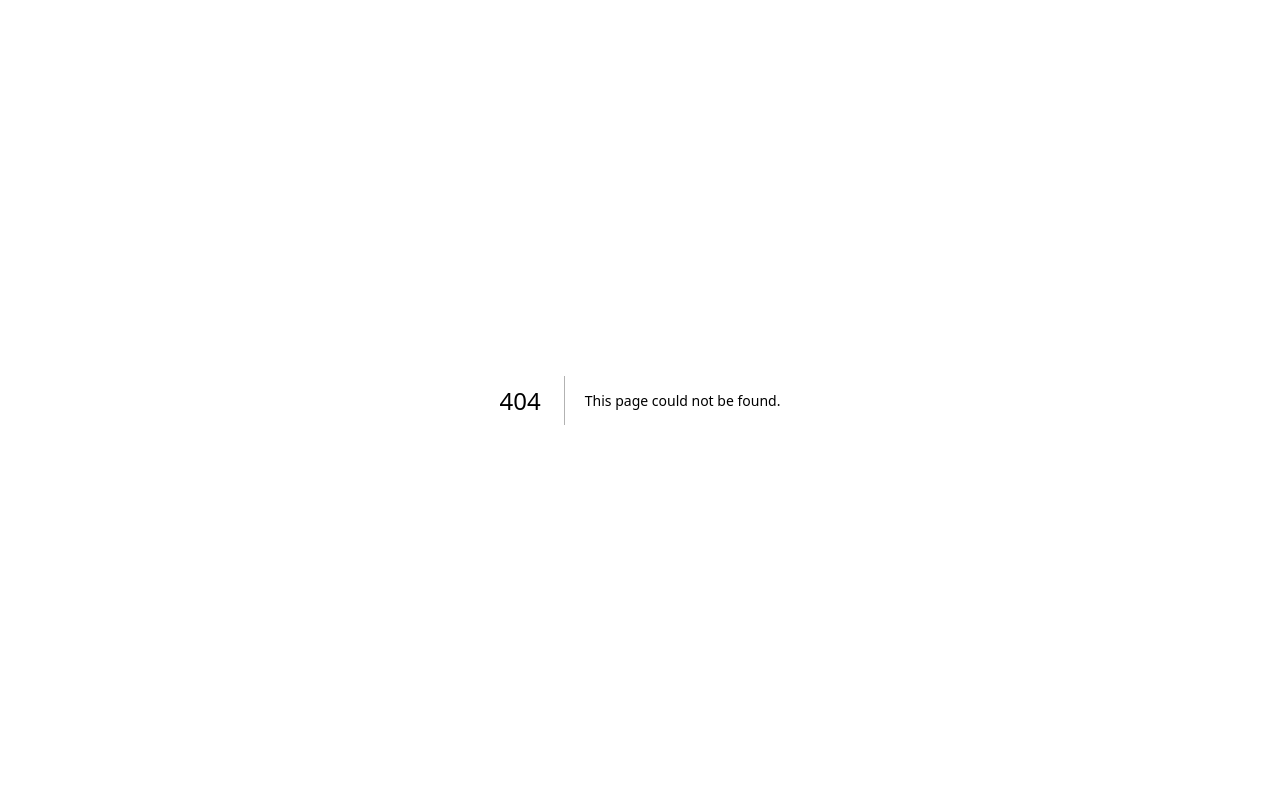
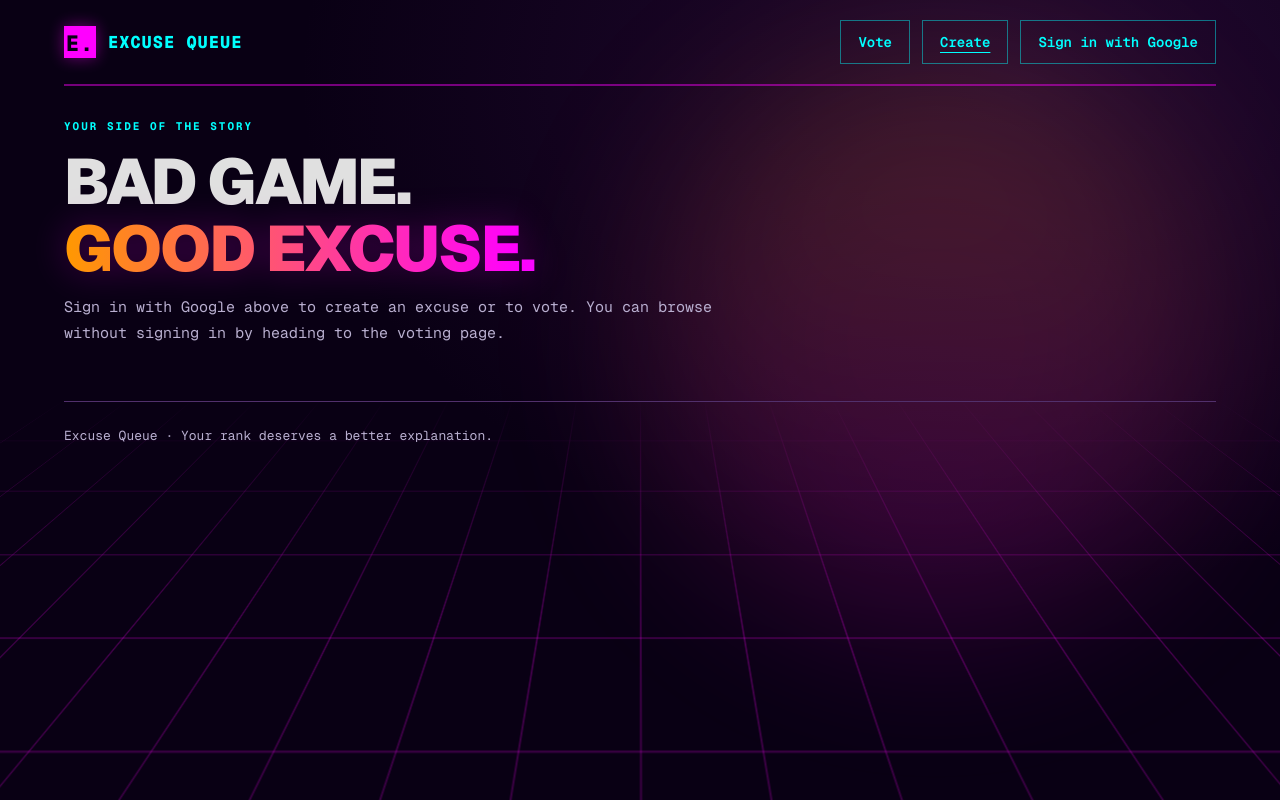
Before and after one commit to KennyX2083/Humor-Project, a Next.js app in the folder my-app/: page /create in a window 1280 px wide. Before the commit this address had no page. Built offline with nearby package versions, Linux system fonts and the light colour scheme; no server answers.

Commit message:
Separated the creation and voting/browsing screens to emphasize the voting part of the project. Also edited the navigation bar.

```diff
--- /dev/null
+++ b/my-app/app/create/page.tsx
@@ -0,0 +1,140 @@
+import Link from "next/link";
+import { redirect } from "next/navigation";
+import { createClient } from "../../lib/supabase/server";
+import ExcuseGenerator from "../components/excuse-generator";
+import SignOutButton from "../components/google-sign-out-button";
+import GoogleSignInButton from "../components/google-sign-in-button";
+import Image from "next/image";
+
+export const dynamic = "force-dynamic";
+export default async function CreatePage() {
+  const supabase = await createClient();
+
+  const {
+    data: { user },
+  } = await supabase.auth.getUser();
+
+  if (!user) {
+    return (
+      <div className="site-shell queue-page">
+        <header className="site-header">
+          <Link href="/" className="brand">
+            <span className="brand-mark" aria-hidden="true">
+              e.
+            </span>
+            Excuse Queue
+          </Link>
+
+          <nav className="header-actions" aria-label="Main navigation">
+            <Link href="/">Vote</Link>
+            <Link href="/create" aria-current="page">
+              Create
+            </Link>
+            <GoogleSignInButton />
+          </nav>
+        </header>
+
+        <main>
+          <section className="hero">
+            <p className="eyebrow">Your side of the story</p>
+            <h1>
+              Bad game. <span>Good excuse.</span>
+            </h1>
+            <p className="hero-description">
+              Sign in with Google above to create an excuse or to vote.
+              You can browse without signing in by heading to the voting page.
+            </p>
+          </section>
+        </main>
+
+        <footer className="site-footer">
+          Excuse Queue · Your rank deserves a better explanation.
+        </footer>
+      </div>
+    );
+  }
+
+  const { data: profile, error } = await supabase
+    .from("profiles")
+    .select("first_name, last_name, photo_file_path")
+    .eq("id", user.id)
+    .single();
+
+  if (error || !profile) {
+    return (
+      <main className="site-shell">
+        <p role="alert">
+          Could not load your profile. Please refresh and try again.
+        </p>
+      </main>
+    );
+  }
+
+  if (!profile.first_name?.trim() || !profile.last_name?.trim()) {
+    redirect("/profile");
+  }
+
+  let photoUrl: string | null = null;
+
+  if (profile.photo_file_path) {
+    const { data } = await supabase.storage
+      .from("photos")
+      .createSignedUrl(profile.photo_file_path, 3600);
+
+    photoUrl = data?.signedUrl ?? null;
+  }
+
+  return (
+    <div className="site-shell queue-page">
+      <header className="site-header">
+        <Link href="/" className="brand">
+          <span className="brand-mark" aria-hidden="true">
+            e.
+          </span>
+          Excuse Queue
+        </Link>
+
+        <nav className="header-actions" aria-label="Main navigation">
+          <Link href="/">Vote</Link>
+          <Link href="/create" aria-current="page">
+            Create
+          </Link>
+          <Link href="/profile">My Profile</Link>
+          <SignOutButton />
+        </nav>
+      </header>
+
+      <main>
+        <section className="create-welcome">
+          <Link href="/profile" aria-label="View your profile">
+            {photoUrl ? (
+              <Image
+                src={photoUrl}
+                alt=""
+                width={64}
+                height={64}
+                unoptimized
+                className="create-avatar"
+              />
+            ) : (
+              <span className="create-avatar create-avatar-fallback">
+                {profile.first_name.trim().charAt(0).toUpperCase()}
+              </span>
+            )}
+          </Link>
+
+          <div>
+            <h1>Welcome, {profile.first_name}!</h1>
+            <p>What do you need an excuse for?</p>
+          </div>
+        </section>
+
+        <ExcuseGenerator />
+      </main>
+
+      <footer className="site-footer">
+        Excuse Queue · Your rank deserves a better explanation.
+      </footer>
+    </div>
+  );
+}
--- a/my-app/app/globals.css
+++ b/my-app/app/globals.css
@@ -1074,3 +1074,168 @@ body {
   }
   .queue-page::before { display: none; }
 }
+
+.create-welcome {
+  display: flex;
+  align-items: center;
+  gap: 1rem;
+  margin: 2rem 0;
+}
+
+.create-welcome h1 {
+  margin: 0;
+  font-size: clamp(1.5rem, 4vw, 2.25rem);
+}
+
+.create-welcome p {
+  margin: 0.5rem 0 0;
+}
+
+.create-welcome > a {
+  flex-shrink: 0;
+}
+
+.create-avatar {
+  display: block;
+  width: 64px;
+  height: 64px;
+  border: 2px solid cyan;
+  border-radius: 50%;
+  object-fit: cover;
+}
+
+.create-avatar-fallback {
+  display: flex;
+  align-items: center;
+  justify-content: center;
+  color: cyan;
+  font-size: 1.5rem;
+  font-weight: bold;
+}
+
+.header-actions a[aria-current="page"] {
+  text-decoration: underline;
+  text-underline-offset: 0.35em;
+}
+
+/* Profile page: match the arcade presentation. */
+.queue-page .profile-heading h1 {
+  color: var(--queue-accent);
+  text-transform: uppercase;
+  letter-spacing: -1px;
+  line-height: 1.15;
+}
+
+.queue-page .profile-heading .eyebrow {
+  color: var(--queue-accent);
+}
+
+.queue-page .profile-description,
+.queue-page .profile-muted {
+  color: var(--queue-muted);
+}
+
+.queue-page .profile-panel {
+  border: 1px solid #ff00ff60;
+  border-top: 2px solid var(--queue-accent);
+  border-radius: 0;
+  background: #150c2bea;
+  box-shadow: 0 0 24px #00ffff15;
+}
+
+.queue-page .profile-panel h2 {
+  color: var(--queue-accent);
+  text-transform: uppercase;
+  font-size: 18px;
+  letter-spacing: 1px;
+}
+
+.queue-page .profile-avatar {
+  display: block;
+  border: 2px solid var(--queue-accent);
+}
+
+.queue-page .profile-avatar-placeholder {
+  display: grid;
+  background: #00ffff08;
+  color: var(--queue-accent);
+}
+
+.queue-page .profile-panel label {
+  color: var(--foreground);
+  font-weight: 400;
+}
+
+.queue-page .profile-panel input:not([type="file"]) {
+  border: 0;
+  border-bottom: 2px solid #ff00ff;
+  border-radius: 0;
+  background: #090014;
+  color: var(--foreground);
+}
+
+.queue-page .profile-panel input:not([type="file"]):focus-visible {
+  border-bottom-color: var(--queue-accent);
+  outline: 2px solid var(--queue-accent);
+  outline-offset: 2px;
+}
+
+.queue-page .profile-panel button,
+.queue-page .profile-upload input[type="file"]::file-selector-button {
+  border: 2px solid var(--queue-accent);
+  border-radius: 0;
+  background: transparent;
+  color: var(--queue-accent);
+  font-family: inherit;
+  text-transform: uppercase;
+  letter-spacing: 1px;
+  box-shadow: 4px 4px 0 #ff00ff70;
+  transition: background 160ms, color 160ms, box-shadow 160ms;
+}
+
+.queue-page .profile-panel button:hover:not(:disabled),
+.queue-page .profile-upload input[type="file"]:not(:disabled)::file-selector-button:hover {
+  background: var(--queue-accent);
+  color: #090014;
+  box-shadow: 0 0 22px #00ffff70;
+}
+
+.queue-page .profile-upload input[type="file"] {
+  color: var(--queue-muted);
+}
+
+.queue-page .profile-upload input[type="file"]::file-selector-button {
+  min-height: 44px;
+  margin-bottom: 8px;
+  font-size: 12px;
+}
+
+.queue-page .profile-upload [role="status"] {
+  color: var(--queue-accent);
+}
+
+.queue-page .profile-notice {
+  border: 1px solid #00ffff70;
+  border-radius: 0;
+  background: #00ffff08;
+  color: var(--foreground);
+}
+
+.queue-page .profile-notice-success {
+  border-color: #88d6b0;
+  background: #88d6b010;
+  color: #ade7c9;
+}
+
+.queue-page .profile-notice-error {
+  border-color: #ffaaaa;
+  background: #ffaaaa10;
+  color: #ffaaaa;
+}
+
+@media (prefers-reduced-motion: reduce) {
+  .queue-page .profile-panel button,
+  .queue-page .profile-upload input[type="file"]::file-selector-button {
+    transition: none;
+  }
+}
--- a/my-app/app/page.tsx
+++ b/my-app/app/page.tsx
@@ -71,7 +71,12 @@ export default async function Home() {
           Excuse Queue
         </Link>
 
-        <nav className="header-actions" aria-label="Account">
+        <nav className="header-actions" aria-label="Main navigation">
+          <Link href="/" aria-current="page">
+            Vote
+          </Link>
+          <Link href="/create">Create</Link>
+
           {user ? (
             <>
               <Link href="/profile">My Profile</Link>
@@ -90,18 +95,9 @@ export default async function Home() {
             Bad game. <span>Good excuse.</span>
           </h1>
           <p className="hero-description">
-            Tell us what happened. Give the lobby your side of the story.
+            Read the incidents. Judge the excuses. Vote for the best defense.
           </p>
         </section>
-
-        {user ? (
-          <ExcuseGenerator />
-        ) : (
-          <p className="empty-state">
-            Sign in with Google above to generate excuses and vote. Everyone can
-            browse.
-          </p>
-        )}
 
         <section aria-labelledby="feed-heading">
           <div className="collection-heading">
@@ -123,10 +119,13 @@ export default async function Home() {
                 <li key={item.id}>
                   <article className="joke-card" data-game={item.game}>
                     <span className="joke-number">
-                      {item.game === "valorant" ? "Valorant"
-                        : item.game === "league" ? "League of Legends"
-                        : item.game === "overwatch" ? "Overwatch"
-                        : "Unknown Game"}
+                      {item.game === "valorant"
+                        ? "Valorant"
+                        : item.game === "league"
+                          ? "League of Legends"
+                          : item.game === "overwatch"
+                            ? "Overwatch"
+                            : "Unknown Game"}
                       {item.character_name && ` · ${item.character_name}`}
                     </span>
 
--- a/my-app/app/profile/page.tsx
+++ b/my-app/app/profile/page.tsx
@@ -87,18 +87,22 @@ export default async function ProfilePage({
   const needsName = !profile.first_name?.trim() || !profile.last_name?.trim();
 
   return (
-    <div className="site-shell">
+    <div className="site-shell queue-page">
       <header className="site-header">
         <Link href="/" className="brand">
           <span className="brand-mark" aria-hidden="true">
-            h.
+            e.
           </span>
-          Humor Lab
+          Excuse Queue
         </Link>
 
-        <nav className="header-actions" aria-label="Account">
-          <Link href="/">Back to jokes</Link>
-          <SignOutButton />
+        <nav className="header-actions" aria-label="Main navigation">
+          <Link href="/">Vote</Link>
+          <Link href="/create">Create</Link>
+          <Link href="/profile" aria-current="page">
+            My Profile
+          </Link>
+          <SignOutButton/>
         </nav>
       </header>
 
```
